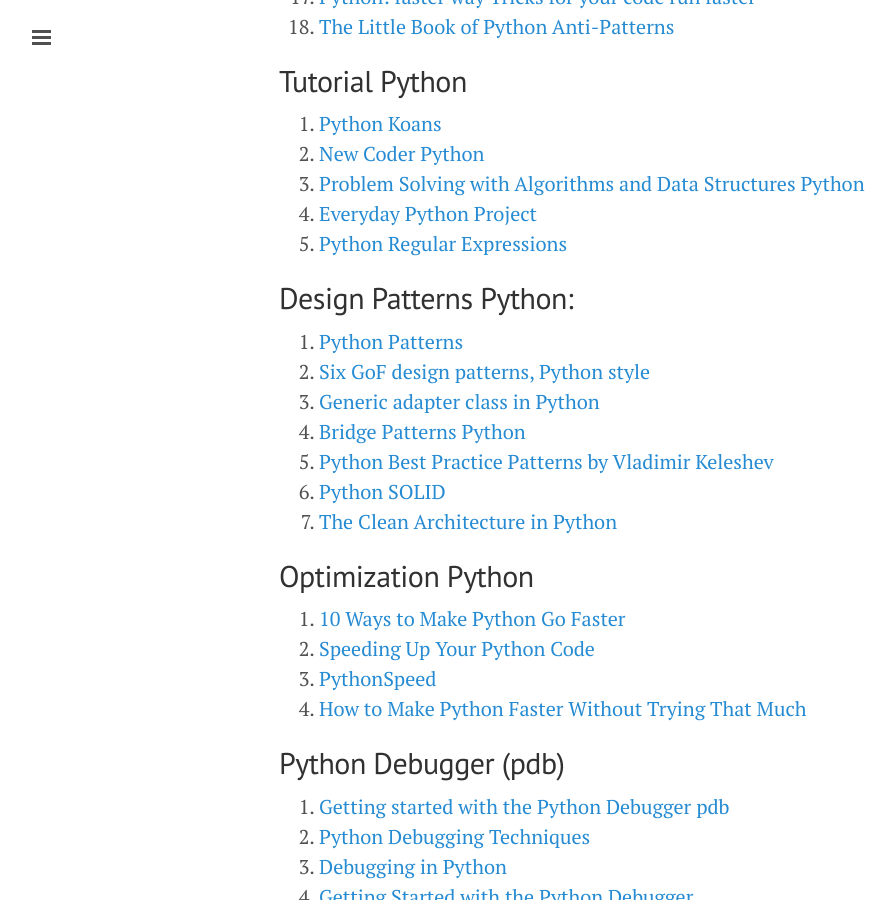
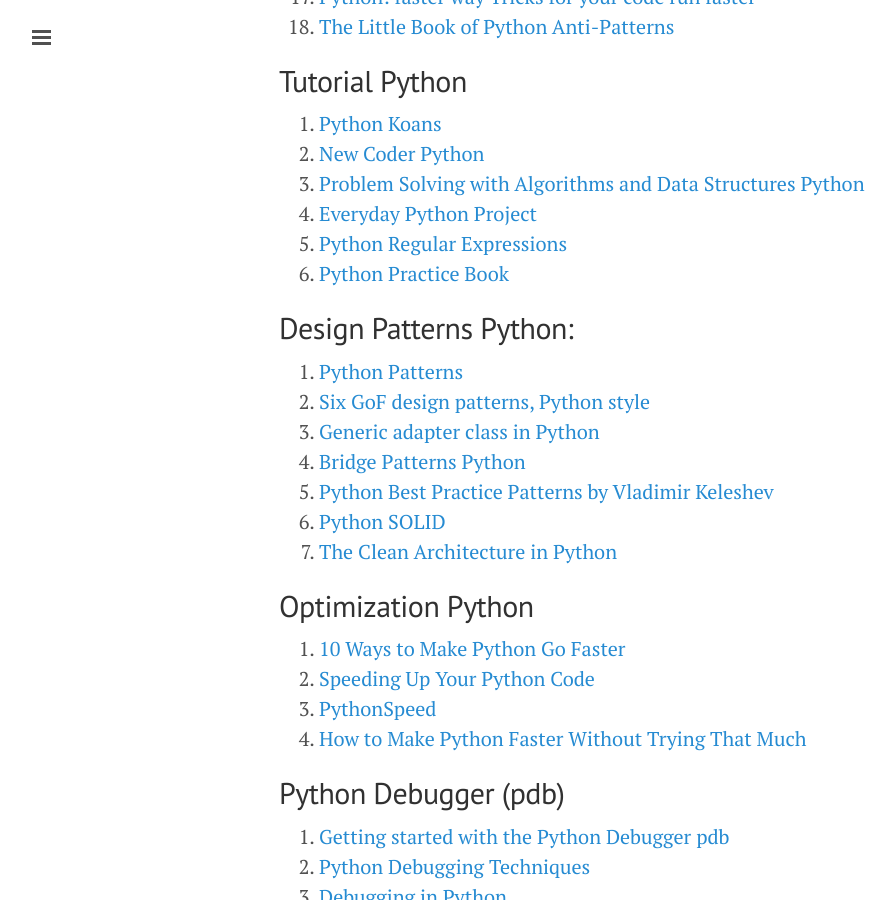
Before and after one commit to ibotdotout/ibotdotout.github.io, a Jekyll site: the page built from _posts/2014-06-08-python.md, in a window 1280 px wide and 900 px high, scrolled down 4062 px. Shown: the whole window, without its empty margins (1-895 px from the left). Built offline with Jekyll 4.4.1, drawn with Linux system fonts in a browser that asks for light colours; Markdown is read by kramdown in place of the engine named in the settings.

Commit message:
add Python Practice Book

```diff
--- a/_posts/2014-06-08-python.md
+++ b/_posts/2014-06-08-python.md
@@ -167,6 +167,7 @@ $ autopep8 --in-place --aggressive --aggressive <filename>
 3. [Problem Solving with Algorithms and Data Structures Python](http://interactivepython.org/runestone/static/pythonds/index.html)
 4. [Everyday Python Project](http://interactivepython.org/runestone/static/everyday/index.html)
 5. [Python Regular Expressions](https://developers.google.com/edu/python/regular-expressions)
+6. [Python Practice Book](http://anandology.com/python-practice-book/index.html)
 
 
 ## Design Patterns Python:
```
